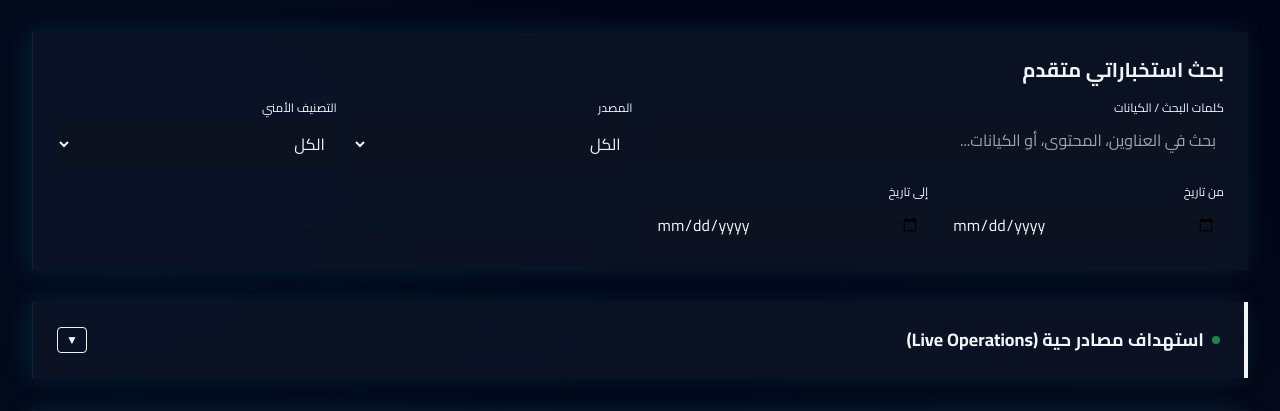
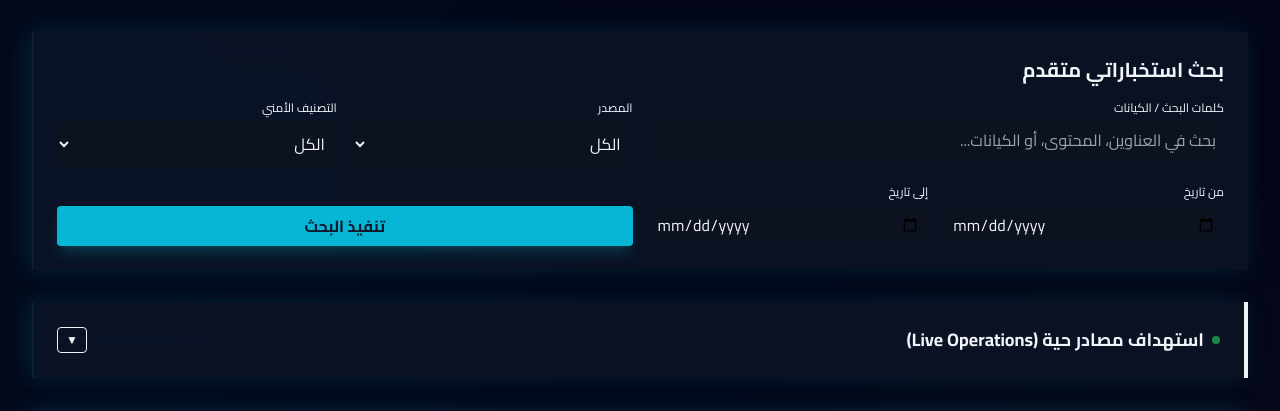
Before and after one commit to postly2019-lgtm/IIMS-System, a Django app: page /intelligence/search/ in a window 1280 px wide. Shown: the top 411 px of the page. Run offline with Django 5.2, Linux system fonts and the light colour scheme; data that the repository does not hold is empty; some libraries are stand-ins or nearby versions.

Commit message:
Fix Groq client error by upgrading library, fix search button visibility

```diff
--- a/intelligence/templates/intelligence/search.html
+++ b/intelligence/templates/intelligence/search.html
@@ -48,7 +48,7 @@
 
         <!-- Submit -->
         <div class="flex items-end col-span-2 md:col-span-2">
-            <button type="submit" class="w-full font-bold py-2 px-4 rounded transition" style="background-color: var(--primary); color: #031520">
+            <button type="submit" class="w-full font-bold py-2 px-4 rounded transition bg-cyan-500 text-slate-900 hover:bg-cyan-400 shadow-lg shadow-cyan-500/20">
                 تنفيذ البحث
             </button>
         </div>
--- a/requirements.txt
+++ b/requirements.txt
@@ -1,5 +1,4 @@
 Django==5.0.3
-groq==0.9.0
 python-dotenv>=1.0.0
 requests>=2.31.0
 flask>=2.3.0
@@ -15,3 +14,5 @@
 markdown==3.5.2
 feedparser==6.0.11
 openai==1.12.0
+groq>=0.18.0
+httpx>=0.27.0
```
